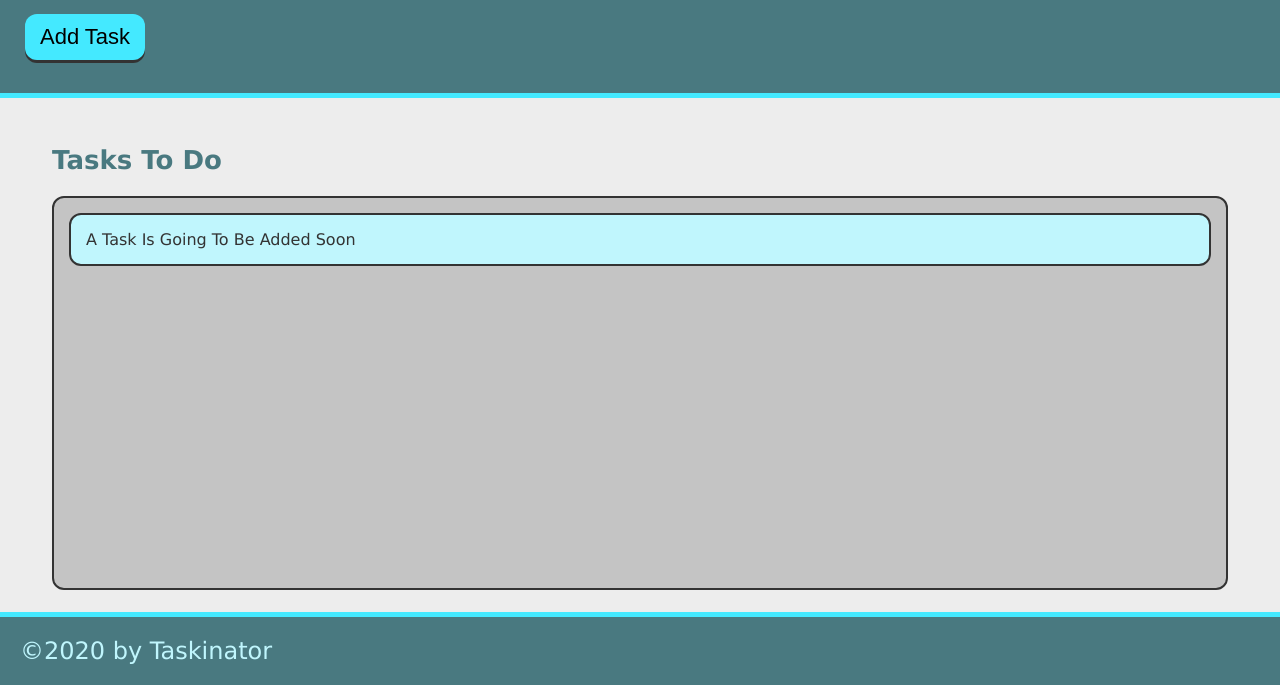
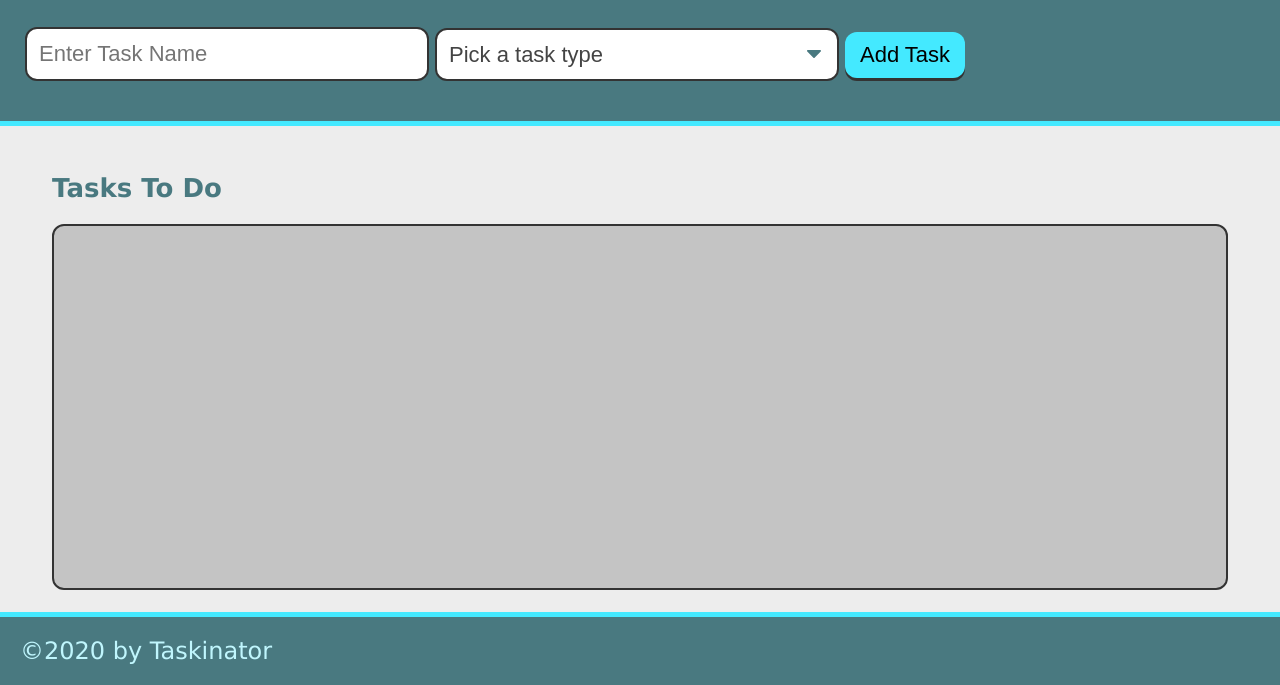
Before and after one commit to sebasiscool69/taskinator, a plain HTML site: page index.html in a window 1280 px wide. Shown: the part 115-800 px from the top of the page. Drawn offline with Linux system fonts and the light colour scheme.

Commit message:
form submit install

```diff
--- a/index.html
+++ b/index.html
@@ -11,14 +11,27 @@
     <header>
         <h1 class="page-title">Taskinator</h1>
         <p>Click the button below to add a new task!</p>
-        <button class="btn" id="save-task">Add Task</button>
+        <form id="task-form">
+            <div class="form-group">
+              <input type="text" name="task-name" class="text-input" placeholder="Enter Task Name" />
+            </div>
+            <div class="form-group">
+              <select name="task-type" class="select-dropdown">
+                <option value="" disabled selected>Pick a task type</option>
+                <option value="Print">Print</option>
+                <option value="Web">Web</option>
+                <option value="Mobile">Mobile</option>
+              </select>
+            </div>
+            <div class="form-group">
+              <button class="btn" id="save-task" type="submit">Add Task</button>
+            </div>
+          </form>
     </header>
     <main class="page-content">
         <section class="task-list-wrapper">
             <h2 class="list-title">Tasks To Do</h2>
-            <ul class="task-list" id="tasks-to-do">
-                <li class="task-item">A Task Is Going To Be Added Soon</li>
-            </ul>
+            <ul class="task-list" id="tasks-to-do"></ul>
         </section>
     </main>
     <footer>
```
